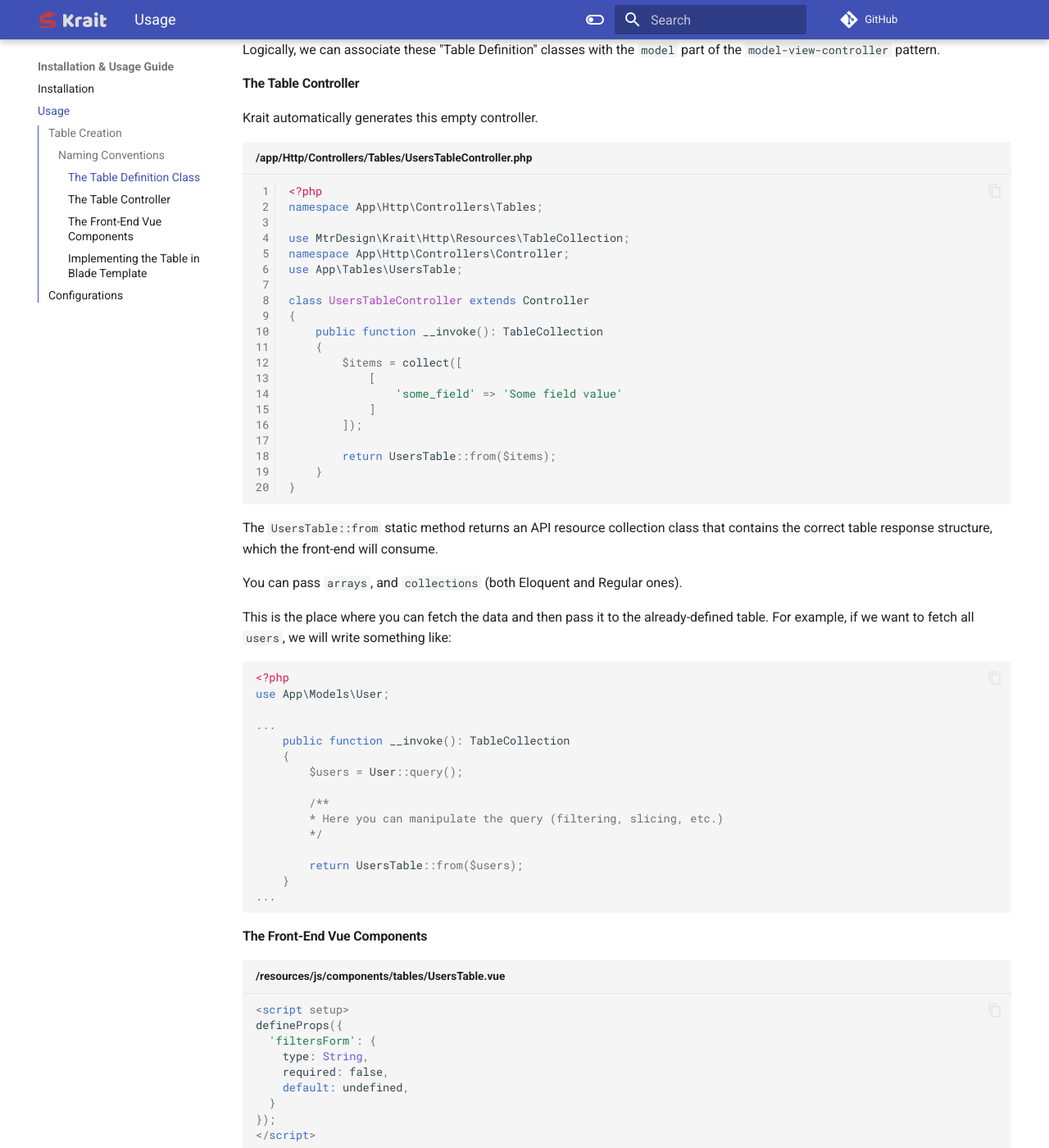
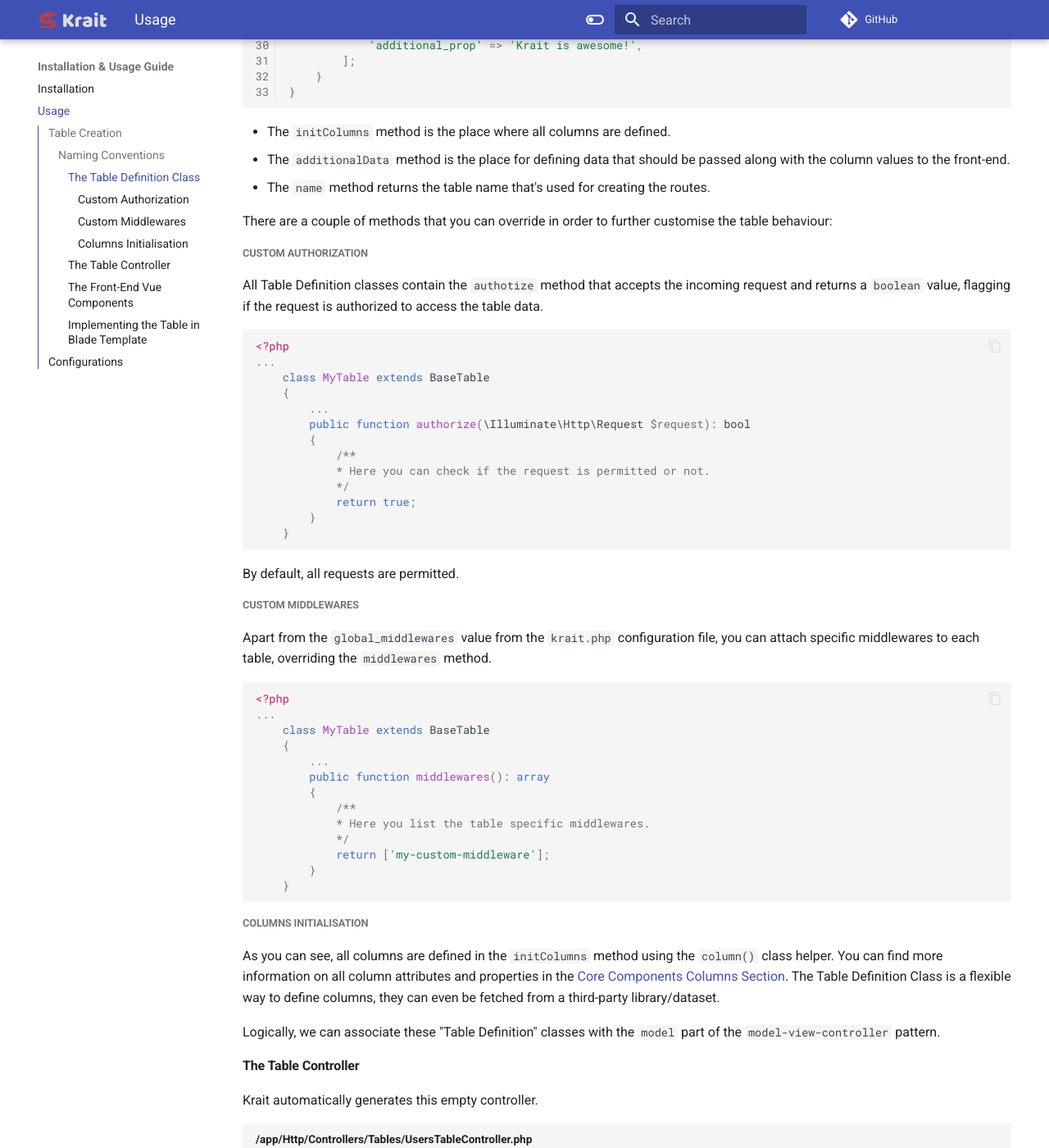
Before and after one commit to mtrdesign/krait, an MkDocs documentation site: the page built from docs/usage.md, in a window 1280 px wide and 1400 px high, scrolled down 1686 px. Shown: the whole window at 82% size. Built offline with MkDocs 1.6.1 and Material for MkDocs 9.7.7, drawn with Linux system fonts in a browser that asks for light colours; comment, search, counter and statistics services are not loaded; some of the changed text lies outside the part shown.

Commit message:
Add details around the custom table permissions (#31)

````diff
--- a/docs/usage.md
+++ b/docs/usage.md
@@ -7,6 +7,21 @@ Run the artisan command to create all table resource
 ```sh
 php artisan krait:table {here goes the table name}
 ```
+
+!!! info "Custom Directory"
+    Similar to other Laravel generation commands, you can specify the
+    table assets directory structure by prepending it to the name.
+
+    For example, this command:
+    ```sh
+    php artisan krait:table Admin\\StatisticsTable
+    ```
+
+    will generate the following assets:
+
+    - _/app/Tables/Admin/StatisticsTable_
+    - _/app/Http/Controllers/Tables/Admin/StatisticsTable_
+    - _/resources/js/components/tables/admin/StatisticsTable.vue_
 
 ### Naming Conventions
 - All table names should follow the UpperCamelCase
@@ -64,6 +79,51 @@ class UsersTable extends BaseTable
 - The `additionalData` method is the place for defining data that should be passed along with the column values to the front-end.
 - The `name` method returns the table name that's used for creating the routes.
 
+There are a couple of methods that you can override in order to further customise the table behaviour:
+
+##### Custom Authorization
+All Table Definition classes contain the `authotize` method that accepts the incoming request and returns a `boolean` value,
+flagging if the request is authorized to access the table data.
+
+```php
+<?php
+...
+    class MyTable extends BaseTable
+    {
+        ...
+        public function authorize(\Illuminate\Http\Request $request): bool
+        {
+            /**
+            * Here you can check if the request is permitted or not.
+            */
+            return true;
+        }
+    }
+```
+
+By default, all requests are permitted.
+
+##### Custom Middlewares
+Apart from the `global_middlewares` value from the `krait.php` configuration file,
+you can attach specific middlewares to each table, overriding the `middlewares` method.
+
+```php
+<?php
+...
+    class MyTable extends BaseTable
+    {
+        ...
+        public function middlewares(): array
+        {
+            /**
+            * Here you list the table specific middlewares.
+            */
+            return ['my-custom-middleware'];
+        }
+    }
+```
+
+##### Columns Initialisation
 As you can see, all columns are defined in the `initColumns` method using the `column()` class helper.
 You can find more information on all column attributes and properties in the [Core Components Columns Section](/core-components/#table-columns).
 The Table Definition Class is a flexible way to define columns, they can even be fetched from a third-party library/dataset.
@@ -178,13 +238,13 @@ Krait will register the table VueJS component automatically for you. You can dir
 
 The Krait configurations are placed in the `config/krait.php` file.
 
-| Parameter     | Type       | Description                                                                         |
-|---------------|------------|-------------------------------------------------------------------------------------|
-| `debug`       | **bool**   | Turns the front-end debug mode on/off (showing more details in the console).        |
-| `krait_path`  | **string** | The internal Krait API path prefix (for Krait actions).                             |
-| `tables_path` | **string** | The Tables API path prefix (used to generate the routes for all registered tables). |
-| `middleware`  | **array**  | List of middlewares that should be applied to all Krait routes.                     |
-| `use_csrf`    | **bool**   | Flags if all Krait front-end requests should contain the CSRF token.                |
+| Parameter            | Type       | Description                                                                         |
+|----------------------|------------|-------------------------------------------------------------------------------------|
+| `debug`              | **bool**   | Turns the front-end debug mode on/off (showing more details in the console).        |
+| `krait_path`         | **string** | The internal Krait API path prefix (for Krait actions).                             |
+| `tables_path`        | **string** | The Tables API path prefix (used to generate the routes for all registered tables). |
+| `global_middlewares` | **array**  | List of middlewares that should be applied to all Krait routes.                     |
+| `use_csrf`           | **bool**   | Flags if all Krait front-end requests should contain the CSRF token.                |
 
 ???+ warning "Current Package Version Requires Authentication"
     For now, Krait works for registered users only. We will expand it for unauthenticated usage in the upcoming versions.
````
